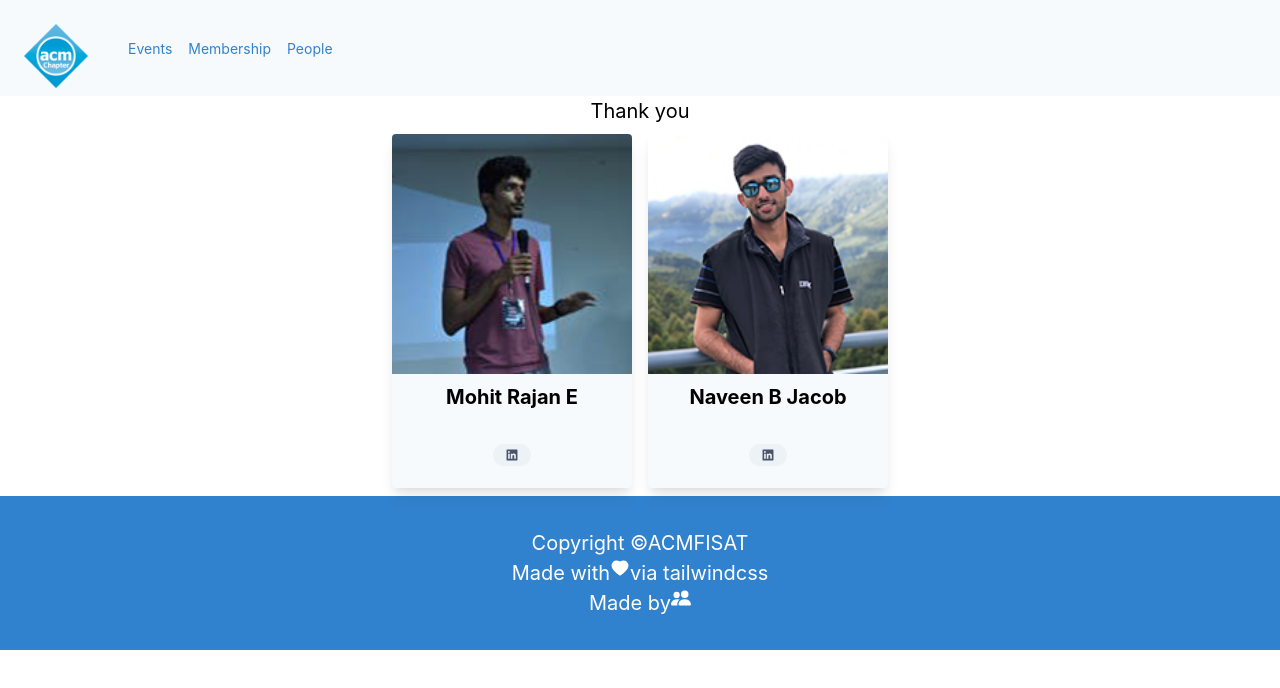
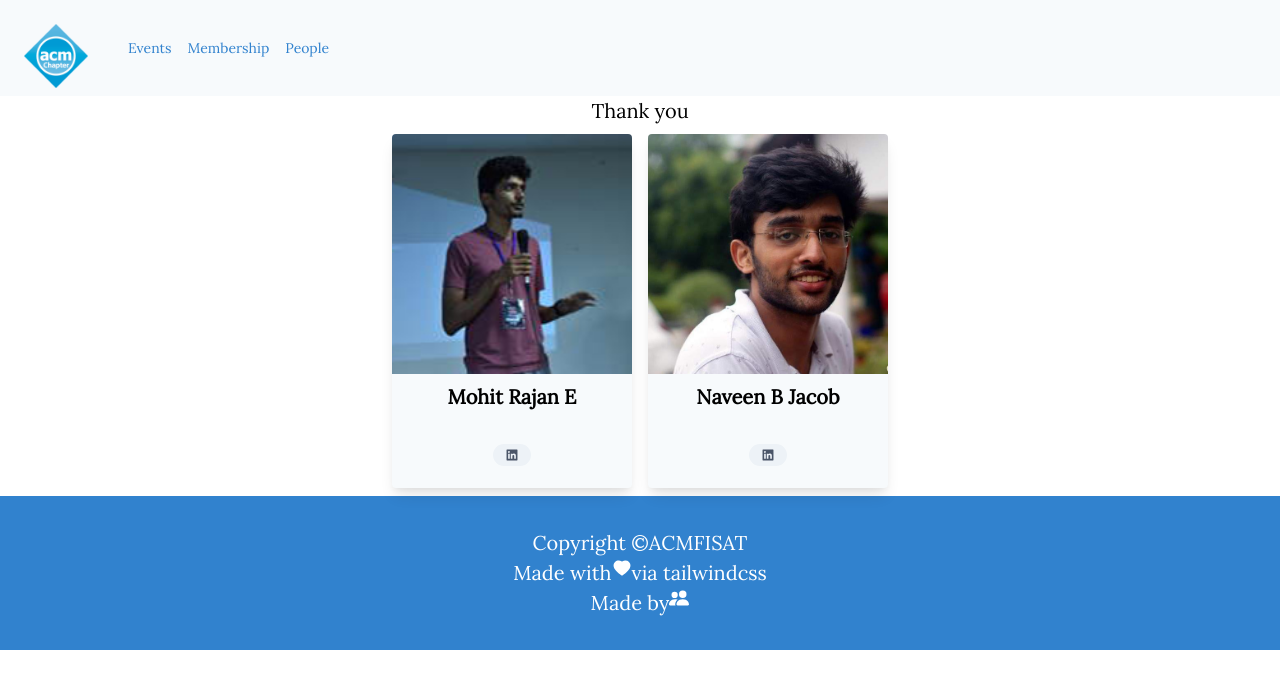
Before and after one commit to mohitrajane/acm-webpage, a React (Create React App) app: page /thank in a window 1280 px wide. Shown: the top 688 px of the page. Built offline with nearby package versions, Linux system fonts and the light colour scheme.

Commit message:
updated the tk page

```diff
--- a/public/index.html
+++ b/public/index.html
@@ -10,6 +10,7 @@
       content="Web site created using create-react-app"
     />
     <link rel="apple-touch-icon" href="%PUBLIC_URL%/logo192.png" />
+    <link href="https://fonts.googleapis.com/css2?family=Lora&display=swap" rel="stylesheet">
     <!--
       manifest.json provides metadata used when your web app is installed on a
       user's mobile device or desktop. See https://developers.google.com/web/fundamentals/web-app-manifest/
--- a/src/component/thanks.js
+++ b/src/component/thanks.js
@@ -22,7 +22,7 @@ const thankYou =()=>{
                     </div>
                     <div className="md:px-2 py-2 lg:px-2 py-2 w-64">
                         <div className="max-w-sm rounded overflow-hidden bg-gray-100 shadow-lg">
-                            <img className="w-full" src={process.env.PUBLIC_URL+'/images/naveen.jpeg'} alt="Mohit"/>
+                            <img className="w-full" src={process.env.PUBLIC_URL+'/images/dp.jpg'} alt="Mohit"/>
                             <div className="text-center py-2">
                                 <div className="font-bold text-xl mb-2">Naveen B Jacob</div>
 
```
Also changed, not shown: public/images/dp.jpg (added), src/output.css.
